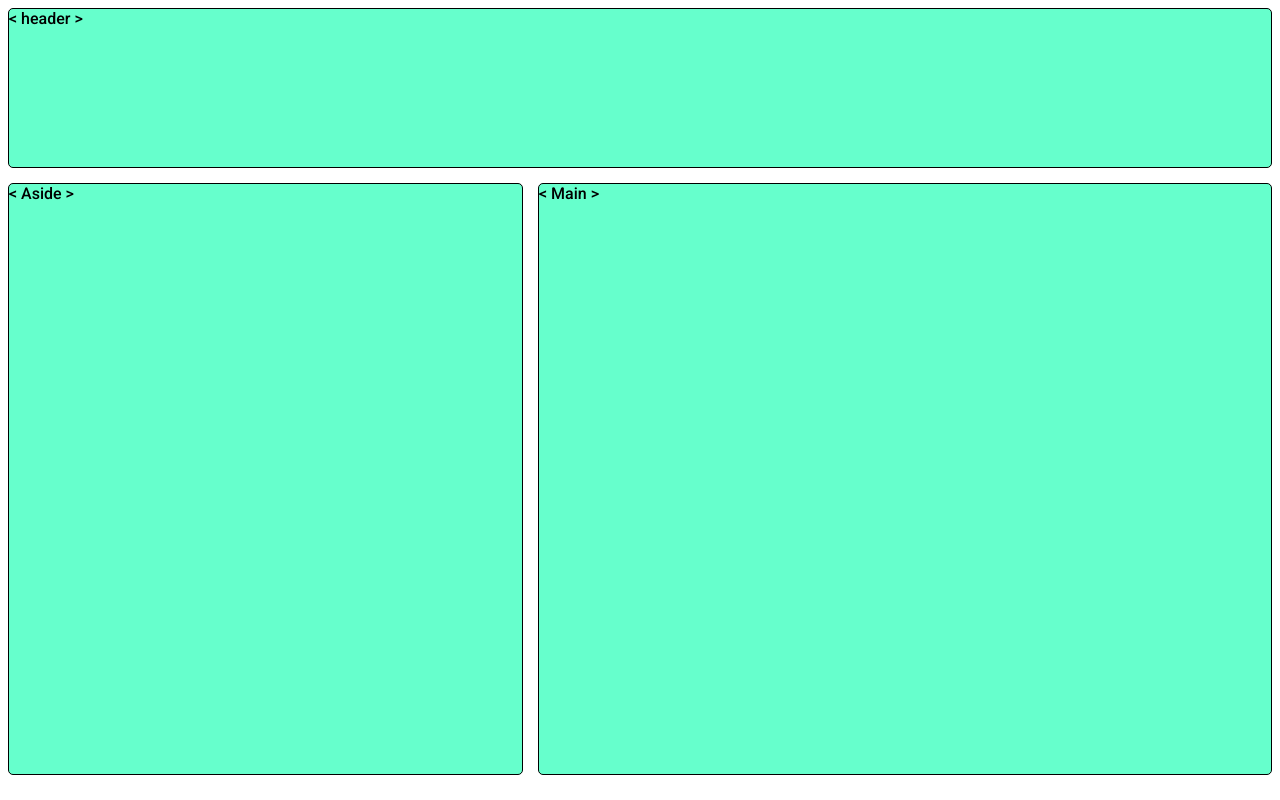
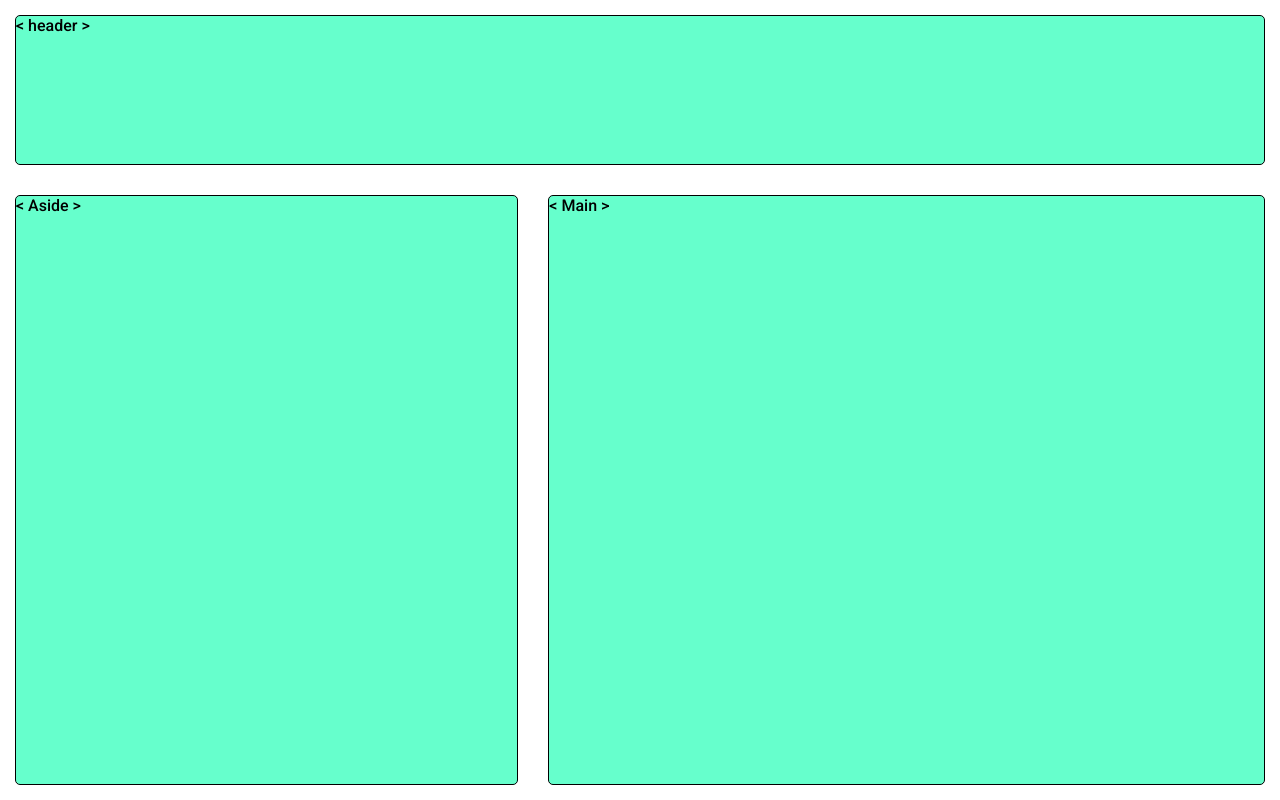
Before and after one commit to WarlleyPLopes/CSS-Grid, a plain HTML site: page index.html in a window 1280 px wide. Drawn offline with Linux system fonts and the light colour scheme.

Commit message:
Update
Update gap

```diff
--- a/CSS/Estilo.css
+++ b/CSS/Estilo.css
@@ -1,12 +1,13 @@
 @import url('https://fonts.googleapis.com/css2?family=Roboto:wght@500;700;900&display=swap');
 
 body{
+    margin: 0;
+    height: 100vh;
     background-color: #fff;
     font-family: 'Roboto', sans-serif;
     display: grid;
     grid-template-columns: auto auto auto auto auto;
-    grid-template-rows: 20vh 74vh;
-    gap: 15px;
+    grid-template-rows: 180px auto;
     grid-template-areas:
         "header header header header header"
         "aside aside main main main"
@@ -14,6 +15,7 @@ body{
 }
 
 header, aside, main {
+    margin: 15px;
     background-color: #66FFCC;
     color: black;
     border: 1px solid black;
```
